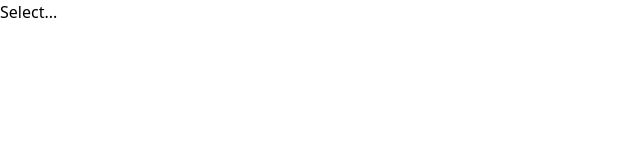
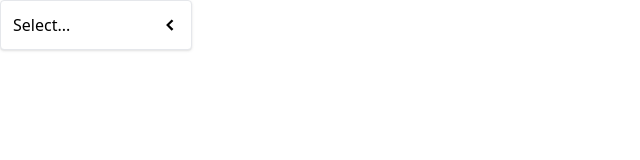
Before and after one commit to Scharif47/myui, a React (Create React App) app: page / in a window 1280 px wide. Shown: the top 160 px of the page, without its empty margins (0-640 px from the left). Built offline with nearby package versions, Linux system fonts and the light colour scheme.

Commit message:
Dropdown styles added

```diff
--- a/src/components/Dropdown.js
+++ b/src/components/Dropdown.js
@@ -1,4 +1,5 @@
 import { useState } from "react";
+import { GoChevronLeft, GoChevronDown } from "react-icons/go";
 
 function Dropdown({ options, value, onChange }) {
   const [isOpen, setIsOpen] = useState(false);
@@ -14,16 +15,34 @@
 
   const renderedOptions = options.map((option) => {
     return (
-      <div key={option.value} onClick={() => handleOptionClick(option)}>
+      <div
+        className="hover:bg-sky-100 rounded cursor-pointer p-1"
+        key={option.value}
+        onClick={() => handleOptionClick(option)}
+      >
         {option.label}
       </div>
     );
   });
 
   return (
-    <div>
-      <div onClick={handleClick}>{value?.label || "Select..."}</div>
-      {isOpen && <div>{renderedOptions}</div>}
+    <div className="w-48 relative">
+      <div
+        className="flex justify-between items-center cursor-pointer border rounded p-3 shadow bg-white w-full"
+        onClick={handleClick}
+      >
+        {value?.label || "Select..."}
+        {isOpen ? (
+          <GoChevronDown className="text-lg" />
+        ) : (
+          <GoChevronLeft className="text-lg" />
+        )}
+      </div>
+      {isOpen && (
+        <div className="absolute top-full border rounded p-3 shadow bg-white w-full">
+          {renderedOptions}
+        </div>
+      )}
     </div>
   );
 }
```
